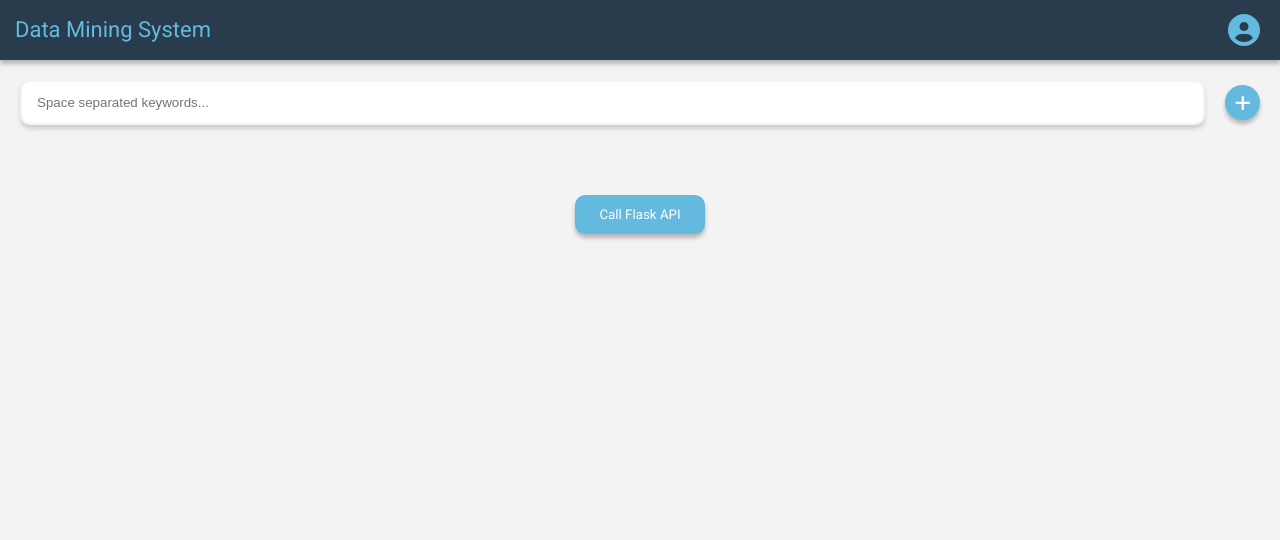
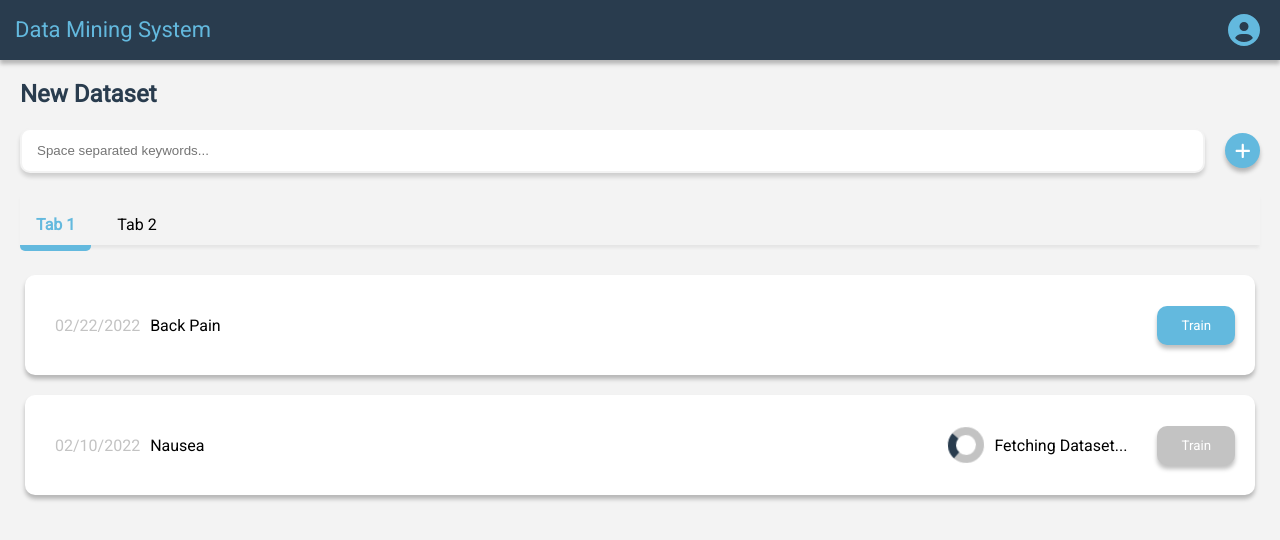
Before and after one commit to ECE493Group13/frontend, a React (Create React App) app: page /home in a window 1280 px wide. Shown: the top 540 px of the page. Built offline with nearby package versions, Linux system fonts and the light colour scheme.

Commit message:
tabs for homepage to separate datasets and models

```diff
--- a/src/App.css
+++ b/src/App.css
@@ -8,6 +8,11 @@ body {
   width: 100%;
   height: 100%;
   position: absolute;
+}
+
+.new-dataset-text {
+  color: #293c4e;
+  margin: 20px;
 }
 
 .dms-button {
@@ -21,13 +26,22 @@ body {
   font-family: "Roboto";
 }
 
-.dms-icon {
-  padding: 14px 20px;
-  cursor: pointer;
+.dms-button:disabled {
+  background-color: #c3c3c3;
 }
 
 .dms-button:hover {
   background-color: #2481a8;
+}
+
+.dms-button:disabled:hover {
+  background-color: #c3c3c3;
+  cursor: default;
+}
+
+.dms-icon {
+  padding: 14px 20px;
+  cursor: pointer;
 }
 
 .dms-header {
@@ -44,7 +58,7 @@ body {
 }
 
 .dms-keyword-bar {
-  margin: 20px;
+  margin: 0 20px;
   background: white;
   border: 2px solid #f3f3f3;
   box-sizing: border-box;
@@ -128,6 +142,37 @@ body {
   margin: -20px auto 10px;
 }
 
+ul.dms-tab-navigator {
+  margin: 20px;
+  display: flex;
+  box-shadow: 0 4px 3px -1px #e5e5e5;
+  padding-left: 0px;
+}
+
+ul.dms-tab-navigator li {
+  padding: 1rem;
+  list-style: none;
+  cursor: pointer;
+  margin-right: 10px;
+  line-height: 20px;
+  margin-bottom: 5px;
+  margin-bottom: -6px;
+  margin-top: 6px;
+}
+
+ul.dms-tab-navigator li.active {
+  border-bottom: 6px solid #63B9DE;
+  border-bottom-left-radius: 5px;
+  border-bottom-right-radius: 5px;
+  color: #63b9de;
+  font-weight: bold;
+  padding-bottom: 0px;
+}
+
+.first-tab, .second-tab {
+  margin: 30px 25px;
+}
+
 .request-account-button {
   color: #2481a8;
   text-align: center;
@@ -142,3 +187,76 @@ body {
 .change-password-card-margin-top {
   margin-top: 8%;
 }
+
+.list-item {
+  margin-bottom: 20px;
+  height: 100px;
+  background-color: white;
+  border-radius: 10px;
+  box-shadow: 0px 4px 4px rgb(0 0 0 / 25%);
+}
+
+.list-item-text {
+  margin: auto 20px;
+}
+
+.list-item-text > p {
+  margin: auto 0px auto 10px;
+}
+
+.list-item-text > button {
+  margin: auto 0px auto 10px;
+}
+
+.model-list-item-icon {
+  color: #293c4e;
+  cursor: pointer;
+}
+
+.grey-text {
+  color: #c3c3c3;
+}
+
+.tooltip {
+  position: relative;
+  display: inline-block;
+}
+
+.tooltip .tooltip-content {
+  visibility: hidden;
+  width: 200px;
+  padding-left: 10px;
+  background-color: white;
+  border-radius: 6px;
+  position: absolute;
+  z-index: 1;
+  box-shadow: 2px 2px 2px 2px rgb(0 0 0 / 25%);
+  top: -5px;
+  left: 140%;
+  padding: 10px 15px;
+}
+
+.tooltip-content > p {
+  padding: 0px;
+  margin: 5px 0px;
+  font-size: 14px;
+}
+
+.tooltip:hover .tooltip-content {
+  visibility: visible;
+}
+
+.dms-loading-indicator {
+  border: 8px solid #c3c3c3;
+  border-top: 8px solid #293c4e;
+  border-radius: 50%;
+  width: 20px;
+  height: 20px;
+  animation: spin 2s linear infinite;
+  margin: auto;
+}
+
+@keyframes spin {
+  0% { transform: rotate(0deg); }
+  100% { transform: rotate(360deg); }
+}
--- a/src/Components/Button.js
+++ b/src/Components/Button.js
@@ -1,13 +1,13 @@
 import React from "react";
 
-export const Button = ({ buttonText, onClick }) => {
+export const Button = ({ buttonText, onClick, disabled }) => {
   const onclick = (e) => {
     e.preventDefault();
     onClick();
   };
 
   return (
-    <button onClick={onclick} className="dms-button">
+    <button onClick={onclick} className="dms-button" disabled={disabled}>
       {buttonText}
     </button>
   );
--- /dev/null
+++ b/src/Components/DatasetListItem.js
@@ -0,0 +1,22 @@
+import React from "react";
+import { Button } from "./Button";
+
+export const DatasetListItem = ({ title, date, showLoadingIndicator }) => {
+  return (
+    <div className="list-item flex-row-sb">
+      <div className="list-item-text flex-row-sb">
+        <p className="grey-text">{date}</p>
+        <p>{title}</p>
+      </div>
+      <div className="list-item-text flex-row-sb">
+        {showLoadingIndicator && (
+          <div className="list-item-text flex-row-sb">
+            <div className="dms-loading-indicator"></div>
+            <p>Fetching Dataset...</p>
+          </div>
+        )}
+        <Button buttonText={"Train"} disabled={showLoadingIndicator} />
+      </div>
+    </div>
+  );
+};
--- /dev/null
+++ b/src/Components/ModelListItem.js
@@ -0,0 +1,48 @@
+import React from "react";
+import { Button } from "./Button";
+import { FontAwesomeIcon } from "@fortawesome/react-fontawesome";
+import { faTasksAlt } from "@fortawesome/free-solid-svg-icons";
+
+export const ModelListItem = ({
+  title,
+  date,
+  hyperparameters,
+  showLoadingIndicator,
+}) => {
+  return (
+    <div className="list-item flex-row-sb">
+      <div className="list-item-text flex-row-sb">
+        <div className="tooltip">
+          <FontAwesomeIcon
+            icon={faTasksAlt}
+            size="xl"
+            className="model-list-item-icon"
+          />
+          <span class="tooltip-content">
+            <p>Embedding Size: {hyperparameters.embeddingSize}</p>
+            <p>Epochs to Train: {hyperparameters.epochsToTrain}</p>
+            <p>Learning Rate: {hyperparameters.learningRate}</p>
+            <p>Num Neg Sample: {hyperparameters.numNegSamples}</p>
+            <p>Batch Size: {hyperparameters.batchSize}</p>
+            <p>Concurrent Steps: {hyperparameters.concurrentSteps}</p>
+            <p>Window Size: {hyperparameters.windowSize}</p>
+            <p>Min Count: {hyperparameters.minCount}</p>
+            <p>Sub Sample: {hyperparameters.subsample}</p>
+          </span>
+        </div>
+        <p className="grey-text">{date}</p>
+        <p>{title}</p>
+      </div>
+      <div className="list-item-text flex-row-sb">
+        {showLoadingIndicator && (
+          <div className="list-item-text flex-row-sb">
+            <div className="dms-loading-indicator"></div>
+            <p>Training...</p>
+          </div>
+        )}
+        <Button buttonText={"Validate"} disabled={showLoadingIndicator} />
+        <Button buttonText={"Visualize"} disabled={showLoadingIndicator} />
+      </div>
+    </div>
+  );
+};
--- /dev/null
+++ b/src/Components/Tabs.js
@@ -0,0 +1,37 @@
+import React, { useState } from "react";
+import { FirstTab } from "../Components/Tabs/FirstTab";
+import { SecondTab } from "../Components/Tabs/SecondTab";
+
+export const Tabs = () => {
+  const [activeTab, setActiveTab] = useState("tab1");
+
+  const handleTab1 = () => {
+    setActiveTab("tab1");
+  };
+
+  const handleTab2 = () => {
+    setActiveTab("tab2");
+  };
+
+  return (
+    <div className="dms-tab-container">
+      <ul className="dms-tab-navigator">
+        <li
+          className={activeTab === "tab1" ? "active" : ""}
+          onClick={handleTab1}
+        >
+          Tab 1
+        </li>
+        <li
+          className={activeTab === "tab2" ? "active" : ""}
+          onClick={handleTab2}
+        >
+          Tab 2
+        </li>
+      </ul>
+      <div className="outlet">
+        {activeTab === "tab1" ? <FirstTab /> : <SecondTab />}
+      </div>
+    </div>
+  );
+};
--- /dev/null
+++ b/src/Components/Tabs/FirstTab.js
@@ -0,0 +1,32 @@
+import React from "react";
+import { DatasetListItem } from "../DatasetListItem";
+
+export const FirstTab = () => {
+  const fakeDatasetList = [
+    {
+      date: "02/22/2022",
+      title: "Back Pain",
+      taskCompleted: true,
+    },
+    {
+      date: "02/10/2022",
+      title: "Nausea",
+      taskCompleted: false,
+    },
+  ];
+
+  return (
+    <div className="first-tab">
+      {fakeDatasetList.map((dataset) => {
+        return (
+          <DatasetListItem
+            key={dataset.title}
+            title={dataset.title}
+            date={dataset.date}
+            showLoadingIndicator={!dataset.taskCompleted}
+          />
+        );
+      })}
+    </div>
+  );
+};
--- /dev/null
+++ b/src/Components/Tabs/SecondTab.js
@@ -0,0 +1,55 @@
+import React from "react";
+import { ModelListItem } from "../ModelListItem";
+
+export const SecondTab = () => {
+  const fakeModelList = [
+    {
+      date: "02/22/2022",
+      title: "Back Pain",
+      hyperparameters: {
+        embeddingSize: 200,
+        epochsToTrain: 15,
+        learningRate: 0.025,
+        numNegSamples: 25,
+        batchSize: 500,
+        concurrentSteps: 12,
+        windowSize: 5,
+        minCount: 5,
+        subsample: 1e-3,
+      },
+      taskCompleted: true,
+    },
+    {
+      date: "02/10/2022",
+      title: "Nausea",
+      hyperparameters: {
+        embeddingSize: 200,
+        epochsToTrain: 15,
+        learningRate: 0.025,
+        numNegSamples: 25,
+        batchSize: 500,
+        concurrentSteps: 12,
+        windowSize: 5,
+        minCount: 5,
+        subsample: 1e-3,
+      },
+      taskCompleted: false,
+    },
+  ];
+
+  return (
+    <div className="second-tab">
+      {fakeModelList.map((model) => {
+        return (
+          <ModelListItem
+            key={model.title}
+            title={model.title}
+            hyperparameters={model.hyperparameters}
+            date={model.date}
+            showLoadingIndicator={!model.taskCompleted}
+          />
+        );
+      })}
+    </div>
+  );
+};
--- a/src/Pages/HomePage.js
+++ b/src/Pages/HomePage.js
@@ -1,35 +1,15 @@
 import React from "react";
-import { API_BASE_URL } from "../constants";
-import { Button } from "../Components/Button";
 import { Header } from "../Components/Header";
 import { KeywordBar } from "../Components/KeywordBar";
+import { Tabs } from "../Components/Tabs";
 
 export const HomePage = () => {
-  const handleFormSubmit = () => {
-    fetch(`${API_BASE_URL}/data/create`, {
-      method: "POST",
-      body: JSON.stringify({
-        name: "callFlaskAPI",
-      }),
-      headers: {
-        "Content-type": "application/json; charset=UTF-8",
-      },
-    })
-      .then((response) => response.json())
-      .then((message) => {
-        console.log(message);
-      });
-  };
-
   return (
     <div>
       <Header showProfileIcon></Header>
+      <h2 className="new-dataset-text">New Dataset</h2>
       <KeywordBar />
-      <div
-        style={{ paddingTop: "50px", display: "block", textAlign: "center" }}
-      >
-        <Button buttonText="Call Flask API" onClick={handleFormSubmit}></Button>
-      </div>
+      <Tabs />
     </div>
   );
 };
```
